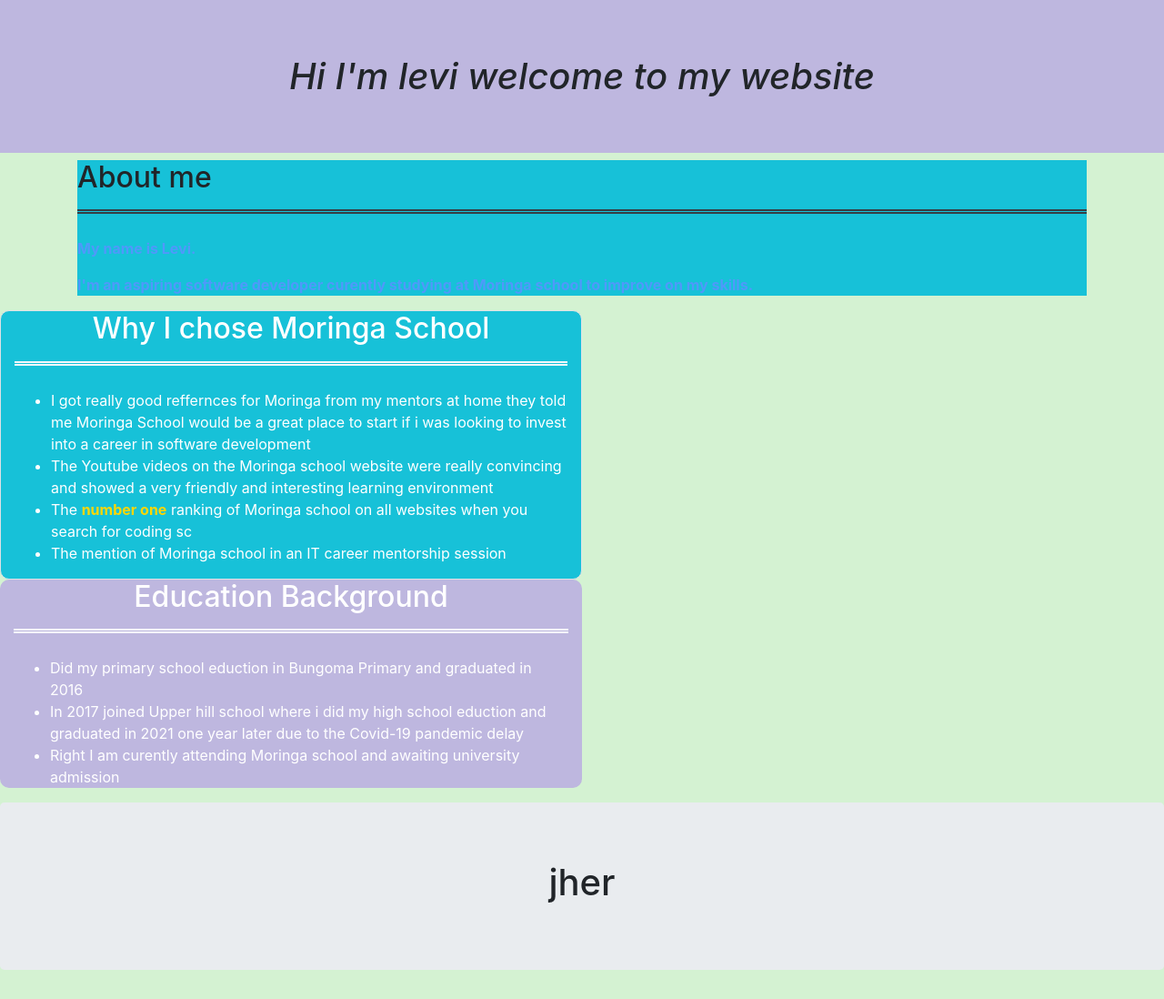
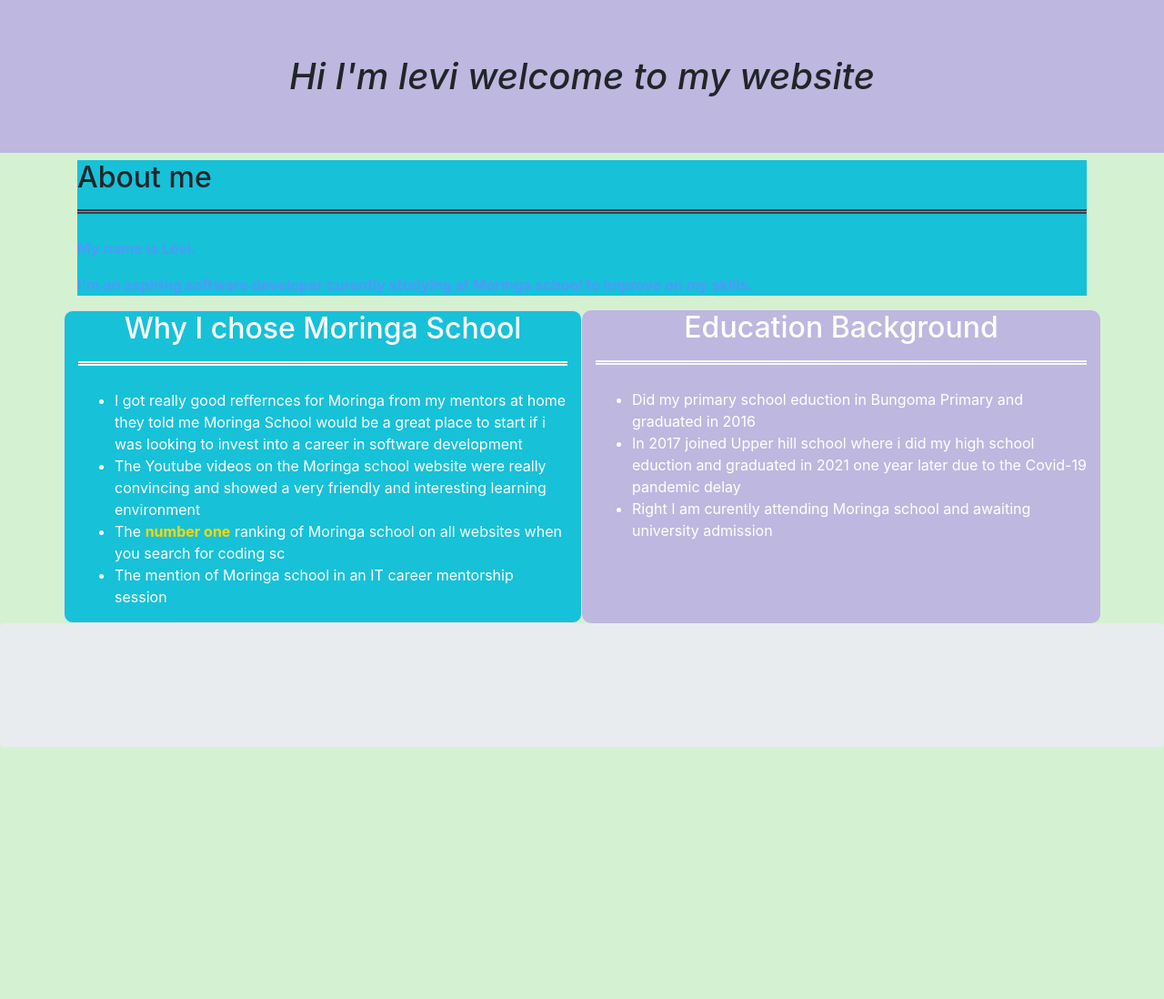
Before and after one commit to Levi-Opunga/My-Porfolio, a plain HTML site: page index.html in a window 1280 px wide. Shown: the whole page at 91% size. After the commit the page ends 853 px from the top, so only its background shows below. Drawn offline with nearby package versions, Linux system fonts and the light colour scheme.

Commit message:
added a row

```diff
--- a/index.html
+++ b/index.html
@@ -19,6 +19,7 @@
     </header>
     <main>
         <div class="container">
+
             <div class="row">
                 <div class="col-sm-12 box-animation edges">
 
@@ -34,8 +35,8 @@
                     </div>
                 </div>
             </div>
-        </div>
 
+            <div class="row">
                 <div class="col-sm-6 whitetext border edges bluebackground">
                     <h2 class="text-center">Why I chose Moringa School</h2>
                     <hr>
@@ -44,7 +45,6 @@
                         <li>The Youtube videos on the Moringa school website were really convincing and showed a very friendly and interesting learning environment</li>
                         <li>The <strong class="gold">number one</strong> ranking of Moringa school on all websites when you search for coding sc</li>
                         <li>The mention of Moringa school in an IT career mentorship session</li>
-
                     </ul>
 
                 </div>
@@ -58,13 +58,12 @@
                     </ul>
 
                 </div>
-
-
-
+            </div>
+        </div>
 
 
         <div class="jumbotron headertext">
-            <h1 class="text-center">jher</h1>
+            <h1 class="text-center"></h1>
         </div>
     </main>
     <footer></footer>
```
Lines whose indentation alone changed are shown as unchanged.
